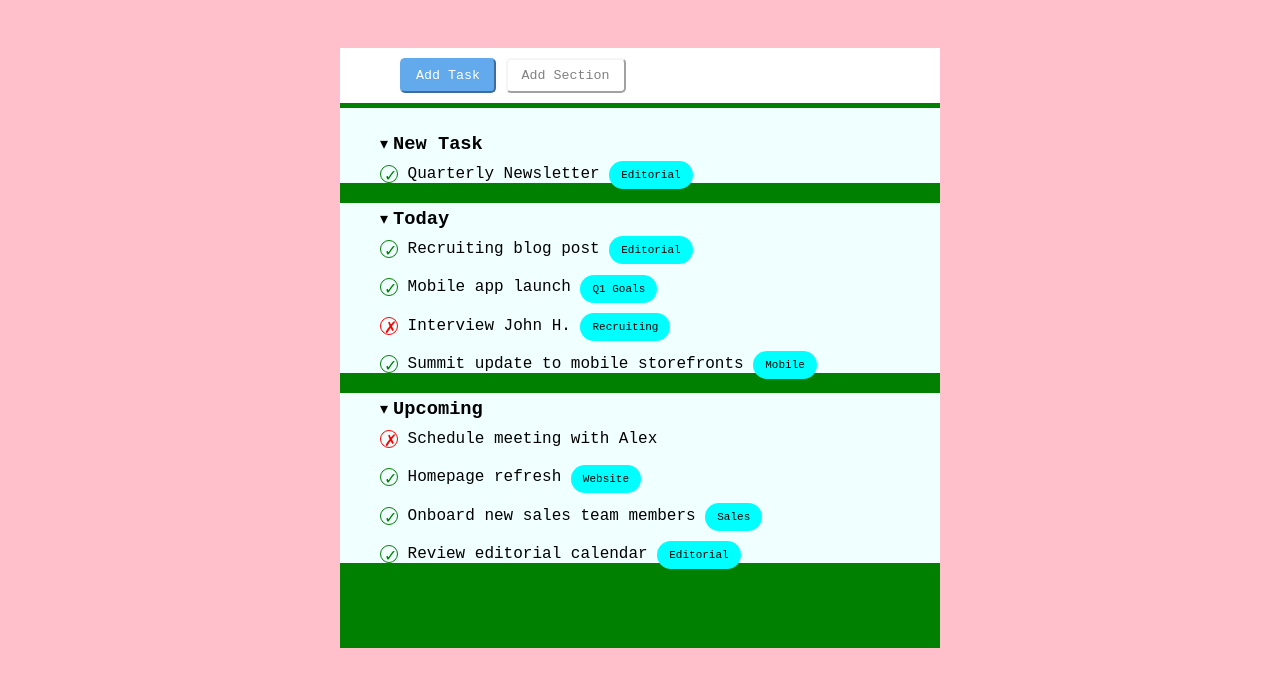
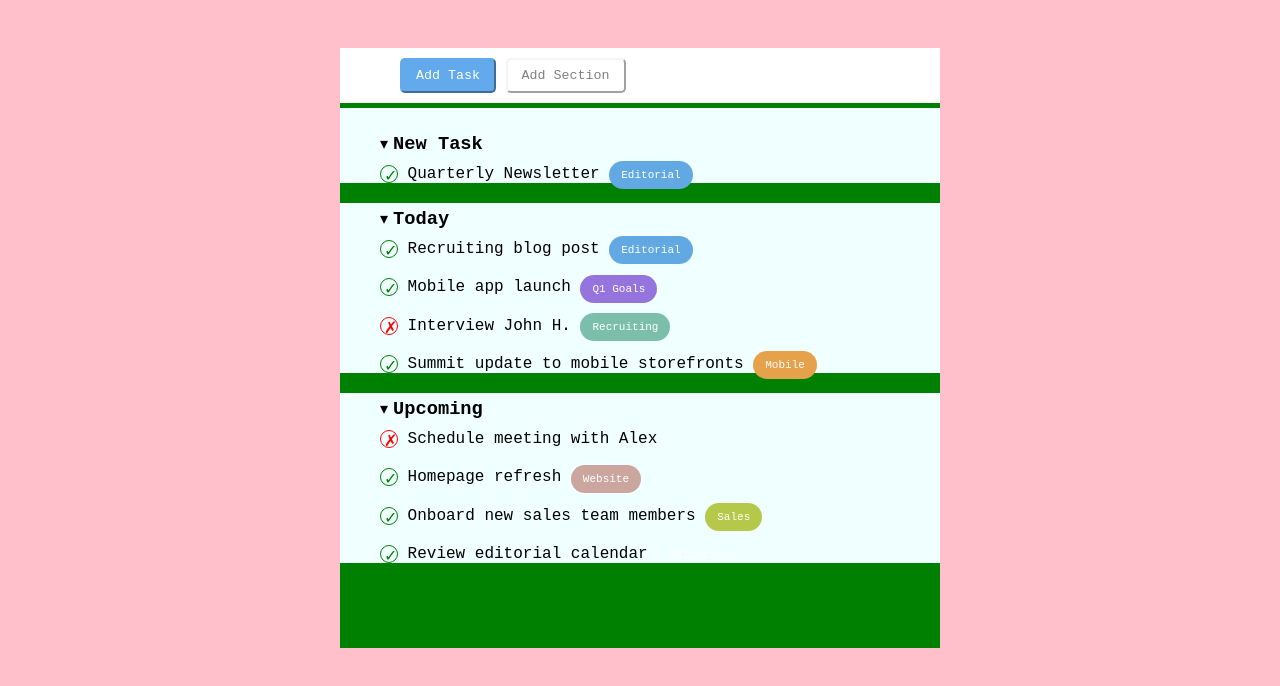
Before and after one commit to stefanozuffi/html-css-toboolist, a plain HTML site: page index.html in a window 1280 px wide. Shown: the part 82-768 px from the top of the page. Drawn offline with Linux system fonts and the light colour scheme.

Commit message:
main complete

```diff
--- a/css/style.css
+++ b/css/style.css
@@ -128,10 +128,34 @@ li {
     color: red;
     border-color: red;
  }
+
+ .azzurro {
+    background-color: rgb(98, 169, 228);
+ }
+
+ .viola {
+    background-color: rgb(149, 116, 222);
+ }
+
+ .verde-acq {
+    background-color: rgb(123, 190, 170);
+ }
+
+ .arancio {
+    background-color: rgb(230, 161, 75);
+ }
+
+ .fucsia{
+    background-color: rgb(202, 166, 158);
+ }
+
+ .mil-green {
+   background-color: rgb(181, 200, 73);
+ }
 /* Tags */
 
 .cat-label {
-   background-color: aqua;
+    color: white;
    font-size: 11px;
    padding: 8px 12px;
    border-radius: 15px;
--- a/index.html
+++ b/index.html
@@ -33,7 +33,7 @@
                  <span>&blacktriangledown;</span><h3> New Task </h3>
                  <ul class="list">
                     <li>
-                        <span class="task-state check">&check;</span> Quarterly Newsletter <span class="cat-label"> Editorial</span>
+                        <span class="task-state check">&check;</span> Quarterly Newsletter <span class="cat-label azzurro"> Editorial</span>
                     </li>
 
                  </ul>
@@ -43,19 +43,19 @@
                 <span>&blacktriangledown;</span><h3> Today </h3>
                 <ul class="list">
                    <li>
-                     <span class="task-state check"> &check;</span> Recruiting blog post <span class="cat-label">Editorial</span>
+                     <span class="task-state check"> &check;</span> Recruiting blog post <span class="cat-label azzurro">Editorial</span>
                    </li>
 
                    <li>
-                     <span class="task-state check"> &check;</span> Mobile app launch <span class="cat-label">Q1 Goals</span>
+                     <span class="task-state check"> &check;</span> Mobile app launch <span class="cat-label viola">Q1 Goals</span>
                    </li>
 
                    <li>
-                     <span class="task-state cross"> &cross;</span> Interview John H. <span class="cat-label">Recruiting</span>
+                     <span class="task-state cross"> &cross;</span> Interview John H. <span class="cat-label verde-acq">Recruiting</span>
                    </li>
 
                    <li>
-                     <span class="task-state check">&check;</span> Summit update to mobile storefronts <span class="cat-label">Mobile</span>
+                     <span class="task-state check">&check;</span> Summit update to mobile storefronts <span class="cat-label arancio">Mobile</span>
                    </li>
                 </ul>
 
@@ -69,11 +69,11 @@
                    </li>
 
                    <li>
-                     <span class="task-state check">&check;</span> Homepage refresh <span class="cat-label">Website</span>
+                     <span class="task-state check">&check;</span> Homepage refresh <span class="cat-label fucsia">Website</span>
                    </li>
 
                    <li>
-                     <span class="task-state check">&check;</span> Onboard new sales team members <span class="cat-label">Sales</span>
+                     <span class="task-state check">&check;</span> Onboard new sales team members <span class="cat-label mil-green">Sales</span>
                    </li>
 
                    <li>
```
